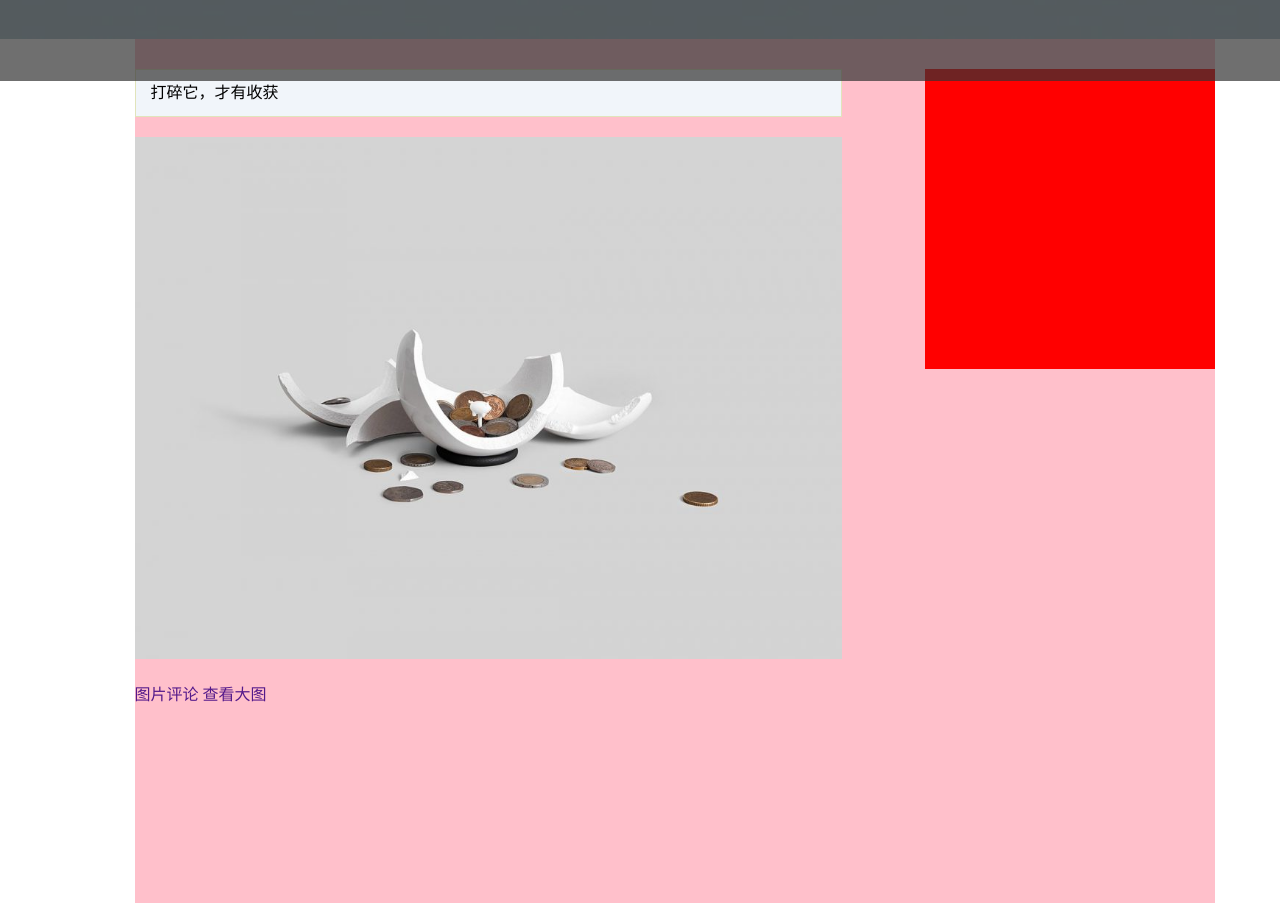
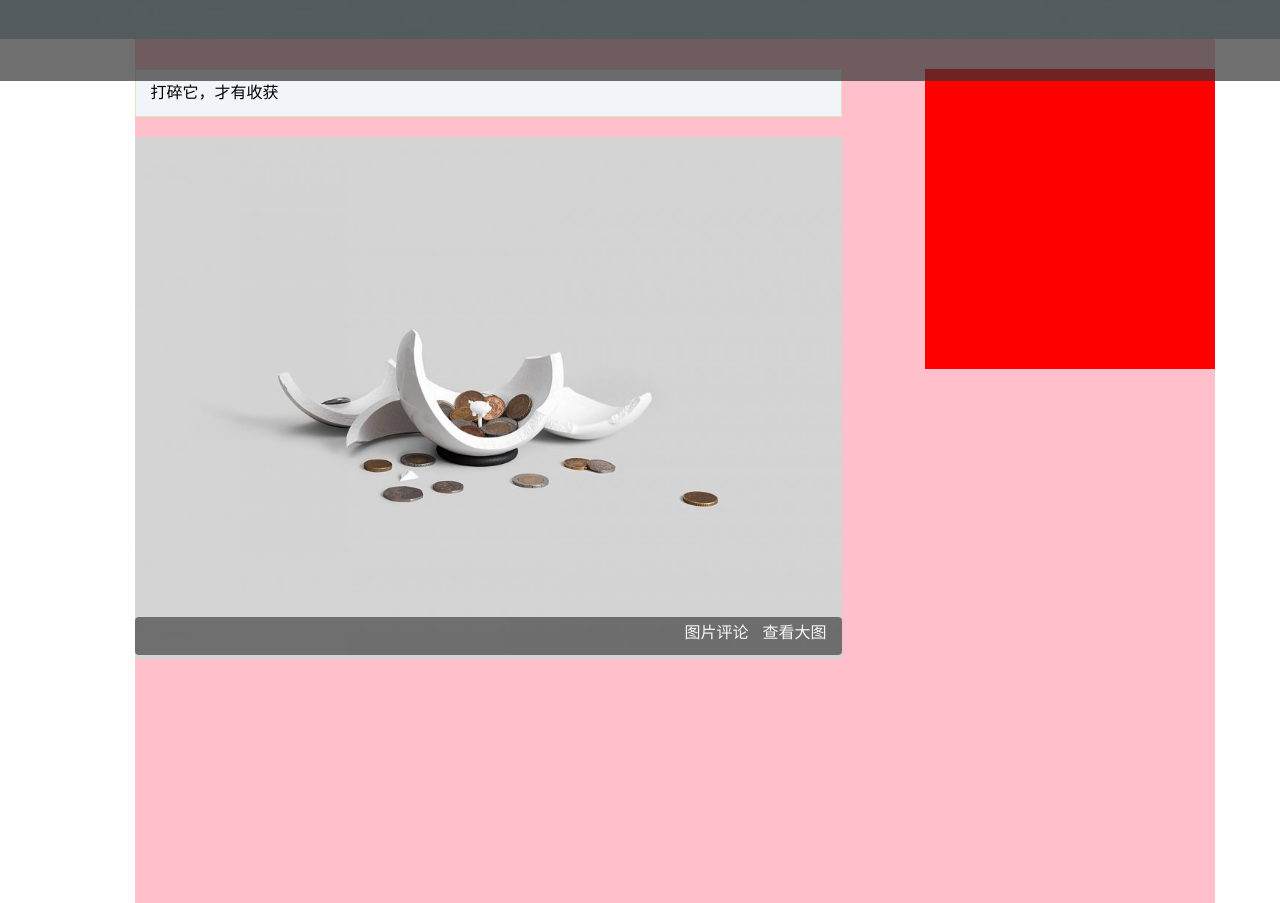
Before and after one commit to 123gyh/secc, a website: page show.html in a window 1280 px wide. Shown: the part 500-1403 px from the top of the page. Drawn offline with Linux system fonts and the light colour scheme.

Commit message:
show下午做的

```diff
--- a/assets/scss/show.scss
+++ b/assets/scss/show.scss
@@ -370,7 +370,7 @@
             padding: 15px;
             margin-bottom: 20px;
         }
-        p {
+        .tupianl {
             width: 707px;
             display: block;
             margin: 0 0 25px;
@@ -381,7 +381,7 @@
             }
             .pinglun {
                 position: absolute;
-                bottom: -30px;
+                bottom: 7px;
                 width: 677px;
                 height: 22px;
                 background-color: rgba(0, 0, 0, 0.6);
@@ -392,7 +392,14 @@
                 font-weight: 400;
                 opacity: .8;
                 z-index: 9;
-                background: red;
+                direction: rtl;
+                a {
+                    color: #fff;
+                    margin-left: 10px;
+                    &:hover {
+                        text-decoration: underline;
+                    }
+                }
             }
         }
     }
@@ -403,3 +410,21 @@
         background: red;
     }
 }
+
+
+/*---------------*/
+
+.pinglun {
+    position: absolute;
+    bottom: -30px;
+    width: 677px;
+    height: 22px;
+    background-color: rgba(255, 0, 0, 0.6);
+    font-family: lucida;
+    padding: 8px 15px;
+    border-radius: 4px;
+    font-size: 16px;
+    font-weight: 400;
+    opacity: .8;
+    z-index: 9;
+}
--- a/gulpfile.js
+++ b/gulpfile.js
@@ -22,4 +22,4 @@ gulp.task('scss', function() {
         .pipe(reload({ stream: true }));
 });
 
-gulp.task('default', ['server']);
+gulp.task('default', ['serve']);
--- a/show.html
+++ b/show.html
@@ -210,11 +210,11 @@
             <div class="main-l">
                 <h3>打碎它，才有收获</h3>
                 <div class="tupian">
-                    <p>
+                    <div class="tupianl">
                         <img src="assets/imagesshow/m1jpg.jpg" alt="">
                         <div class="pinglun"><a href="">图片评论</a>
                             <a href="">查看大图</a></div>
-                    </p>
+                    </div>
                 </div>
             </div>
             <div class="main-r"></div>
```
Also changed, not shown: assets/css/show.css.
